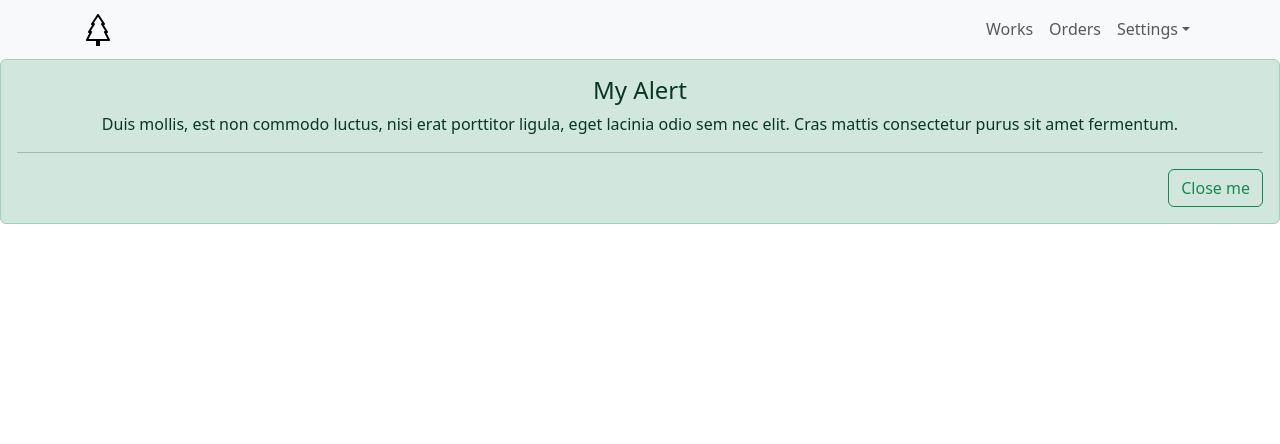
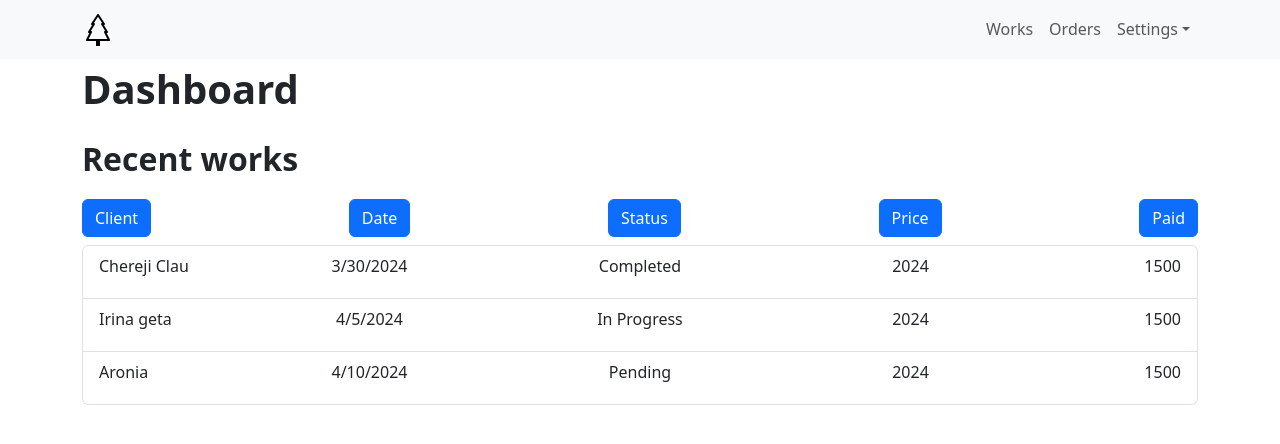
Before and after one commit to BudyBuilding/asztalos, a React (Create React App) app in the folder asztalos/: page / in a window 1280 px wide. Shown: the top 444 px of the page. Built offline with nearby package versions, Linux system fonts and the light colour scheme.

Commit message:
Creating the base of the dashboard page and also the recent works list.

```diff
--- a/asztalos/src/components/modules/dashboard.js
+++ b/asztalos/src/components/modules/dashboard.js
@@ -1,28 +1,69 @@
-import { useState } from 'react';
-import Alert from 'react-bootstrap/Alert';
-import Button from 'react-bootstrap/Button';
+import { useState } from "react";
+import Table from "react-bootstrap/Table";
+import ListGroup from "react-bootstrap/ListGroup";
+import Button from "react-bootstrap/Button"; // Importáljuk be a Button komponenst
+import DashboardListItem from "../reusable/dashboard-list-item";
 
 function Dashboard() {
-  const [show, setShow] = useState(true);
+  const [tasks, setTasks] = useState([
+    {
+      Id: 1,
+      Client: "Chereji Clau",
+      Date: new Date("2024-03-30"),
+      Status: "Completed",
+      Price: 2024,
+      Paid: 1500,
+    },
+    {
+      Id: 2,
+      Client: "Irina geta",
+      Date: new Date("2024-04-05"),
+      Status: "In Progress",
+      Price: 2024,
+      Paid: 1500,
+    },
+    {
+      Id: 3,
+      Client: "Aronia",
+      Date: new Date("2024-04-10"),
+      Status: "Pending",
+      Price: 2024,
+      Paid: 1500,
+    },
+  ]);
 
   return (
     <>
-      <Alert show={show} variant="success">
-        <Alert.Heading>My Alert</Alert.Heading>
-        <p>
-          Duis mollis, est non commodo luctus, nisi erat porttitor ligula, eget
-          lacinia odio sem nec elit. Cras mattis consectetur purus sit amet
-          fermentum.
-        </p>
-        <hr />
-        <div className="d-flex justify-content-end">
-          <Button onClick={() => setShow(false)} variant="outline-success">
-            Close me
+      <div class="container d-xl-block">
+        <p className="fs-1 fw-bold text-start">Dashboard</p>
+      </div>
+
+      <div class="container d-xl-block">
+        <p className="fs-2 fw-bold text-start">Recent works</p>
+        <div className="d-flex justify-content-between mb-2">
+          {/* Gombok hozzáadása a rendezéshez */}
+          <Button variant="primary" onClick={() => {}}>
+            Client
+          </Button>
+          <Button variant="primary" onClick={() => {}}>
+            Date
+          </Button>
+          <Button variant="primary" onClick={() => {}}>
+            Status
+          </Button>
+          <Button variant="primary" onClick={() => {}}>
+            Price
+          </Button>
+          <Button variant="primary" onClick={() => {}}>
+            Paid
           </Button>
         </div>
-      </Alert>
-
-      {!show && <Button onClick={() => setShow(true)}>Show Alert</Button>}
+        <ListGroup>
+          {tasks.map((work) => (
+            <DashboardListItem key={work.id} work={work} />
+          ))}
+        </ListGroup>
+      </div>
     </>
   );
 }
--- /dev/null
+++ b/asztalos/src/components/reusable/dashboard-list-item.js
@@ -0,0 +1,28 @@
+import React from "react";
+import ListGroup from "react-bootstrap/ListGroup";
+
+function DashboardListItem({ work }) {
+  return (
+    <ListGroup.Item>
+      <div className="d-flex w-100 mb-2 justify-content-between">
+        <span className="mb-1 text-start" style={{ width: "15%" }}>
+          {work.Client}
+        </span>
+        <span className="mb-1" style={{ width: "20%" }}>
+          {work.Date.toLocaleDateString()}
+        </span>
+        <span className="mb-1" style={{ width: "30%" }}>
+          {work.Status}
+        </span>
+        <span className="mb-1" style={{ width: "20%" }}>
+          {work.Price}
+        </span>
+        <span className="mb-1 text-end" style={{ width: "15%" }}>
+          {work.Paid}
+        </span>
+      </div>
+    </ListGroup.Item>
+  );
+}
+
+export default DashboardListItem;
```
Also changed, not shown: asztalos/src/App.js (+5 -6 lines).
